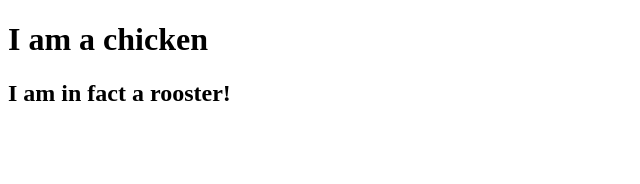
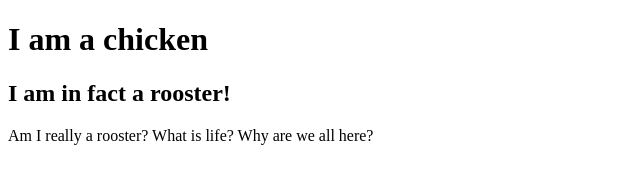
Before and after one commit to BUMBALORD/classTesters, a plain HTML site: page index.html in a window 1280 px wide. Shown: the whole page, without its empty margins (0-640 px from the left). Drawn offline with Linux system fonts and the light colour scheme.

Commit message:
questions questions questions

```diff
--- a/index.html
+++ b/index.html
@@ -17,6 +17,7 @@
         <![endif]-->
         <h1> I am a chicken </h1>
         <h2> I am in fact a rooster! </h2>
+        <p>Am I really a rooster? What is life? Why are we all here?</p>
 
     </body>
 </html>
```
